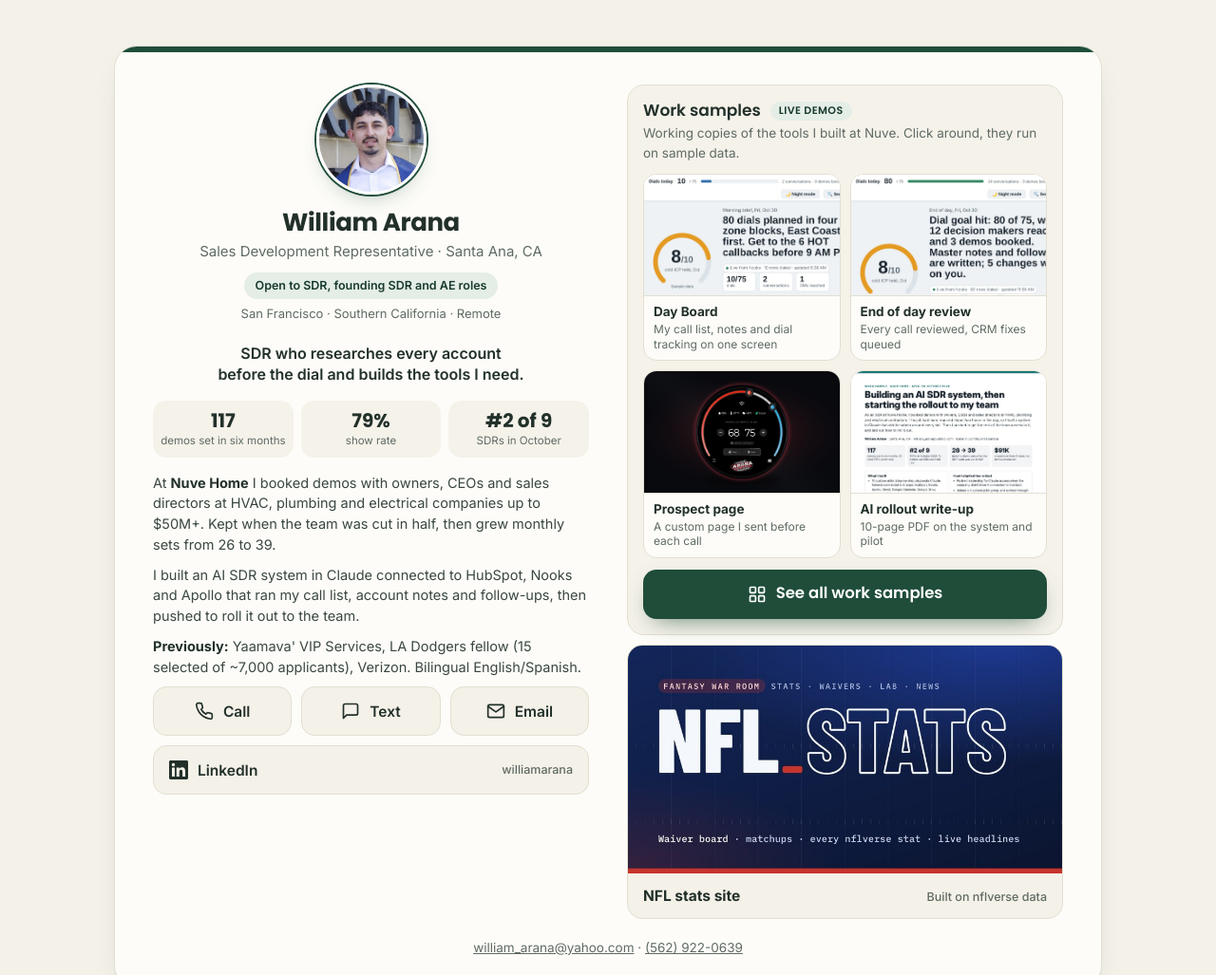
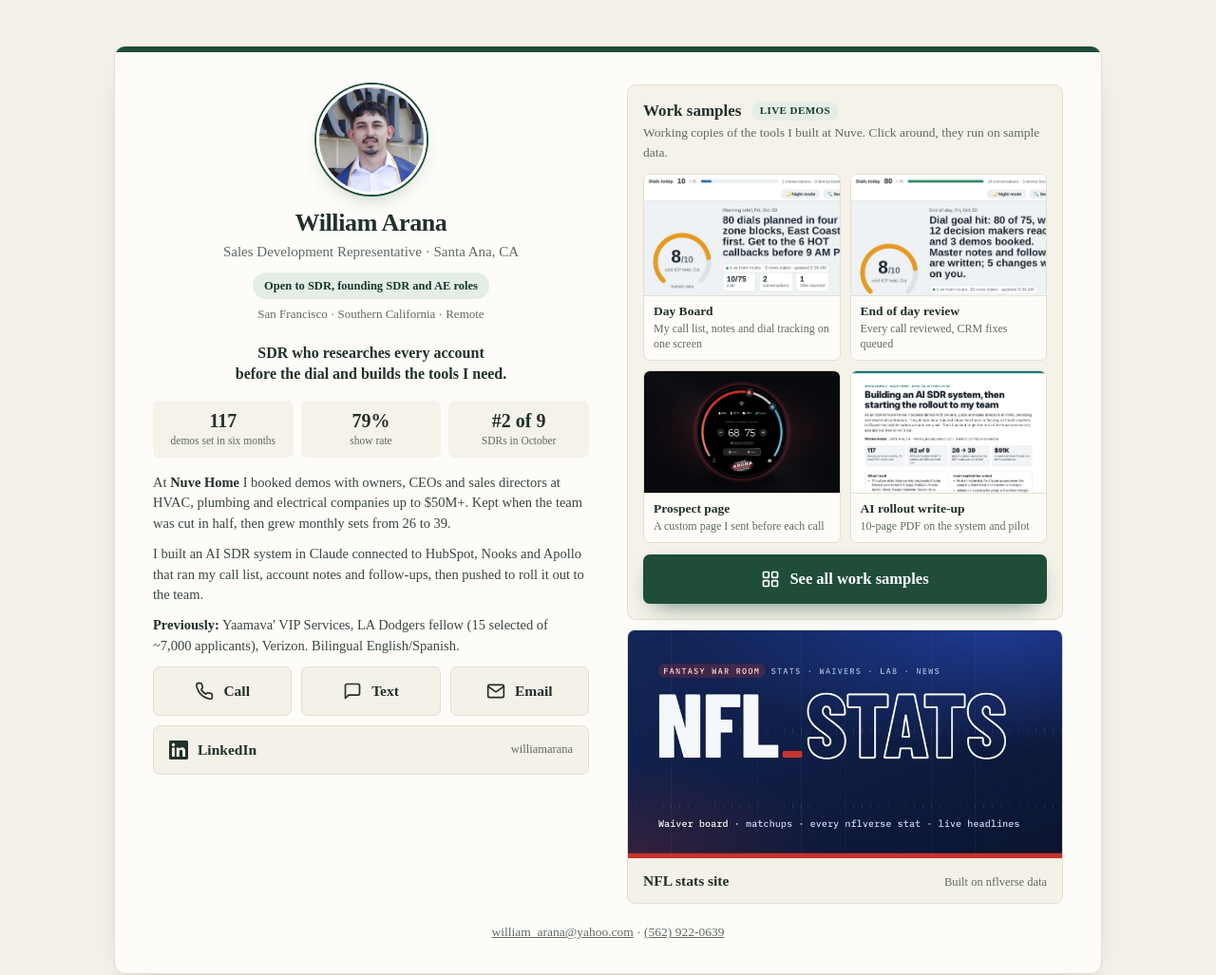
Before and after one commit to william-arana/work-samples, a plain HTML site: page will/index.html in a window 1280 px wide. Shown: the top 1027 px of the page at 95% size. Drawn offline with Linux system fonts and the light colour scheme.

Commit message:
Sharper corners (about half the radius) and system serif font
Co-Authored-By: Claude Opus 5.5 <noreply@anthropic.com>
Claude-Session: https://claude.ai/code/session_01H9BJ27jJtotkLFWvDPLFPE

```diff
--- a/will/index.html
+++ b/will/index.html
@@ -13,9 +13,6 @@
 <meta property="og:image" content="https://william-arana.github.io/work-samples/will/will.jpg">
 <meta name="theme-color" content="#f4f1e8">
 <link rel="apple-touch-icon" href="will.jpg">
-<link rel="preconnect" href="https://fonts.googleapis.com">
-<link rel="preconnect" href="https://fonts.gstatic.com" crossorigin>
-<link href="https://fonts.googleapis.com/css2?family=Poppins:wght@600;700&family=Inter:wght@400;500;600;700&display=swap" rel="stylesheet">
 <style>
 :root{
   --bg:#f4f1e8; --card:#fdfcf9; --line:#e3ded0; --shade:#f5f2ea;
@@ -25,30 +22,30 @@
 *{box-sizing:border-box;margin:0;padding:0}
 html{-webkit-text-size-adjust:100%}
 body{min-height:100vh;min-height:100dvh;background:var(--bg);color:var(--text);
-  font-family:Inter,system-ui,-apple-system,sans-serif;line-height:1.5;
+  font-family:serif;line-height:1.5;
   display:flex;flex-direction:column;align-items:center;justify-content:center;
   padding:32px 16px calc(32px + env(safe-area-inset-bottom))}
-.card{width:100%;max-width:480px;background:var(--card);border:1px solid var(--line);border-radius:24px;
+.card{width:100%;max-width:480px;background:var(--card);border:1px solid var(--line);border-radius:12px;
   box-shadow:var(--shadow);padding:32px 24px 24px;position:relative;overflow:hidden}
 .card:before{content:"";position:absolute;inset:0 0 auto;height:6px;background:var(--accent)}
 .top{text-align:center}
 .photo{width:116px;height:116px;border-radius:50%;object-fit:cover;margin:0 auto 14px;display:block;
   border:3px solid #fff;box-shadow:0 0 0 2px var(--accent),0 10px 24px -12px rgba(31,77,58,.45)}
-h1{font-family:Poppins,Inter,sans-serif;font-size:26px;font-weight:700;letter-spacing:-.015em;line-height:1.2}
+h1{font-family:serif;font-size:26px;font-weight:700;letter-spacing:-.015em;line-height:1.2}
 .role{color:var(--muted);font-size:15px;margin-top:4px}
 .open{display:inline-block;margin-top:10px;font-size:12.5px;font-weight:600;color:var(--accent-d);background:var(--accent-soft);border-radius:999px;padding:5px 12px}
 .lede{margin-top:20px;font-size:16px;font-weight:600;line-height:1.4;text-align:center;text-wrap:balance}
 .stats{display:grid;grid-template-columns:repeat(3,1fr);gap:8px;margin-top:16px}
-.stat{background:var(--shade);border-radius:14px;padding:10px 6px;text-align:center}
-.stat b{display:block;font-family:Poppins,Inter,sans-serif;font-size:20px;line-height:1.1}
+.stat{background:var(--shade);border-radius:7px;padding:10px 6px;text-align:center}
+.stat b{display:block;font-family:serif;font-size:20px;line-height:1.1}
 .stat span{display:block;font-size:11.5px;color:var(--muted);margin-top:3px;line-height:1.3}
 .about{margin-top:16px;font-size:14.5px;color:#3a4740;display:grid;gap:10px}
 .about b{color:var(--text)}
-.btn{display:flex;align-items:center;justify-content:center;gap:10px;height:52px;border-radius:14px;
+.btn{display:flex;align-items:center;justify-content:center;gap:10px;height:52px;border-radius:7px;
   font-weight:600;font-size:15.5px;text-decoration:none;color:var(--text);transition:transform .12s,box-shadow .12s,border-color .12s}
 .btn:active{transform:scale(.98)}
 .btn svg{width:20px;height:20px;flex:none}
-.primary{margin-top:22px;background:var(--accent);color:#fff;font-family:Poppins,Inter,sans-serif;font-size:16.5px;
+.primary{margin-top:22px;background:var(--accent);color:#fff;font-family:serif;font-size:16.5px;
   box-shadow:0 10px 26px -12px rgba(31,77,58,.8)}
 .primary:hover{box-shadow:0 12px 30px -10px rgba(31,77,58,.95)}
 .row{display:grid;grid-template-columns:1fr 1fr 1fr;gap:10px;margin-top:10px}
@@ -57,7 +54,7 @@ h1{font-family:Poppins,Inter,sans-serif;font-size:26px;font-weight:700;letter-sp
 .links{display:grid;gap:10px;margin-top:10px}
 .links .btn{justify-content:flex-start;padding:0 16px}
 .links .btn small{margin-left:auto;font-weight:500;font-size:12.5px;color:var(--muted)}
-.tile{display:block;border:1px solid var(--line);border-radius:16px;overflow:hidden;text-decoration:none;color:var(--text);background:var(--bg);transition:border-color .12s,transform .12s}
+.tile{display:block;border:1px solid var(--line);border-radius:8px;overflow:hidden;text-decoration:none;color:var(--text);background:var(--bg);transition:border-color .12s,transform .12s}
 .tile:hover{border-color:var(--accent)}
 .tile:active{transform:scale(.99)}
 .tile img{display:block;width:100%;height:auto;aspect-ratio:40/21;object-fit:cover}
@@ -69,12 +66,12 @@ h1{font-family:Poppins,Inter,sans-serif;font-size:26px;font-weight:700;letter-sp
 :focus-visible{outline:2px solid var(--accent);outline-offset:2px}
 
 /* work samples card */
-.work{margin-top:22px;border:1px solid var(--line);border-radius:18px;background:var(--shade);padding:16px}
-.work h2{font-family:Poppins,Inter,sans-serif;font-size:17px;font-weight:600;line-height:1.25}
+.work{margin-top:22px;border:1px solid var(--line);border-radius:9px;background:var(--shade);padding:16px}
+.work h2{font-family:serif;font-size:17px;font-weight:600;line-height:1.25}
 .work .sub{font-size:13.5px;color:var(--muted);margin-top:3px}
 .badge{display:inline-block;font-size:11px;font-weight:600;letter-spacing:.04em;text-transform:uppercase;color:var(--accent-d);background:var(--accent-soft);border-radius:999px;padding:3px 9px;margin-left:6px;vertical-align:2px}
 .wgrid{display:grid;grid-template-columns:1fr 1fr;gap:10px;margin-top:12px}
-.w{display:block;text-decoration:none;color:var(--text);background:var(--card);border:1px solid var(--line);border-radius:14px;overflow:hidden;transition:border-color .12s,transform .12s}
+.w{display:block;text-decoration:none;color:var(--text);background:var(--card);border:1px solid var(--line);border-radius:7px;overflow:hidden;transition:border-color .12s,transform .12s}
 .w:hover{border-color:var(--accent)}
 .w:active{transform:scale(.98)}
 .w i{display:block;aspect-ratio:16/10;background:#fff center top/cover no-repeat;border-bottom:1px solid var(--line)}
```
Also changed, not shown: index.html (+6 -9 lines).
